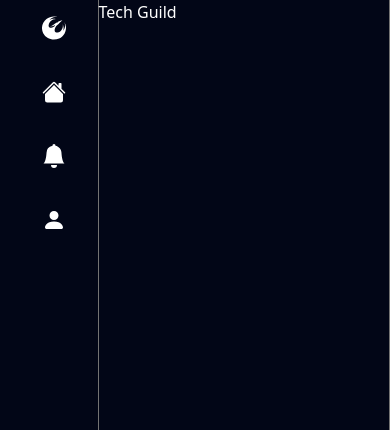
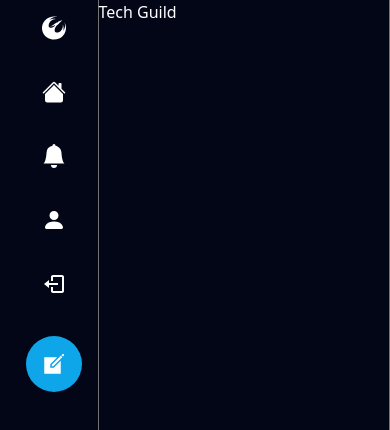
Before and after one commit to tJohnsonAce/techguild, a Next.js app: page / in a window 390 px wide. Shown: the top 430 px of the page. Built offline with nearby package versions, Linux system fonts and the light colour scheme.

Commit message:
added more icons for mobile

```diff
--- a/components/layout/Sidebar.tsx
+++ b/components/layout/Sidebar.tsx
@@ -1,6 +1,8 @@
 import { BsHouseFill, BsBellFill, BsPersonFill } from 'react-icons/bs'
+import { BiLogOut } from 'react-icons/bi'
 import SidebarLogo from './SidebarLogo'
 import SidebarItem from './SidebarItem'
+import SidebarPostButton from './SidebarPostButton'
 
 const Sidebar = () => {
   const icons = [
@@ -34,6 +36,8 @@ const Sidebar = () => {
               icon={icon.icon}
             />
           ))}
+          <SidebarItem onClick={() => {}} icon={BiLogOut} label='Logout'/>
+          <SidebarPostButton />
         </div>
       </div>
     </div>
--- a/components/layout/SidebarItem.tsx
+++ b/components/layout/SidebarItem.tsx
@@ -19,7 +19,12 @@ const SidebarItem: React.FC<SidebarItemProps> = ({
       <div className='relative rounded-full h-14 w-14 flex items-center justify-center p-4 hovering:bg-slate-300 hover:bg-opacity-10 cursor-pointer lg:hidden'>
         <Icon size={28} color='white'/>
       </div>
-
+      <div className='relative hidden lg:flex items-center gap-4 p-4 rounded-full hover:bg-slate-300 hover:bg-opacity-10 cursor-pointer'>
+        <Icon size={24} color='white'/>
+        <p className='hidden lg:block text-white text-xl'>
+          {label}
+        </p>
+      </div>
     </div>
   )
 }
--- /dev/null
+++ b/components/layout/SidebarPostButton.tsx
@@ -0,0 +1,16 @@
+import React from 'react'
+import { useRouter } from 'next/router'
+import { IoCreateSharp } from 'react-icons/io5'
+
+const SidebarPostButton = () => {
+  const router = useRouter()
+  return (
+    <div onClick={() => router.push('/')}>
+      <div className='mt-6 lg:hidden rounded-full h-14 w-14 p-4 flex items-center justify-center bg-sky-500 hover:bg-opacity-80 transition cursor-pointer'>
+        <IoCreateSharp size={24} color='white'/>
+      </div>
+    </div>
+  )
+}
+
+export default SidebarPostButton
```
